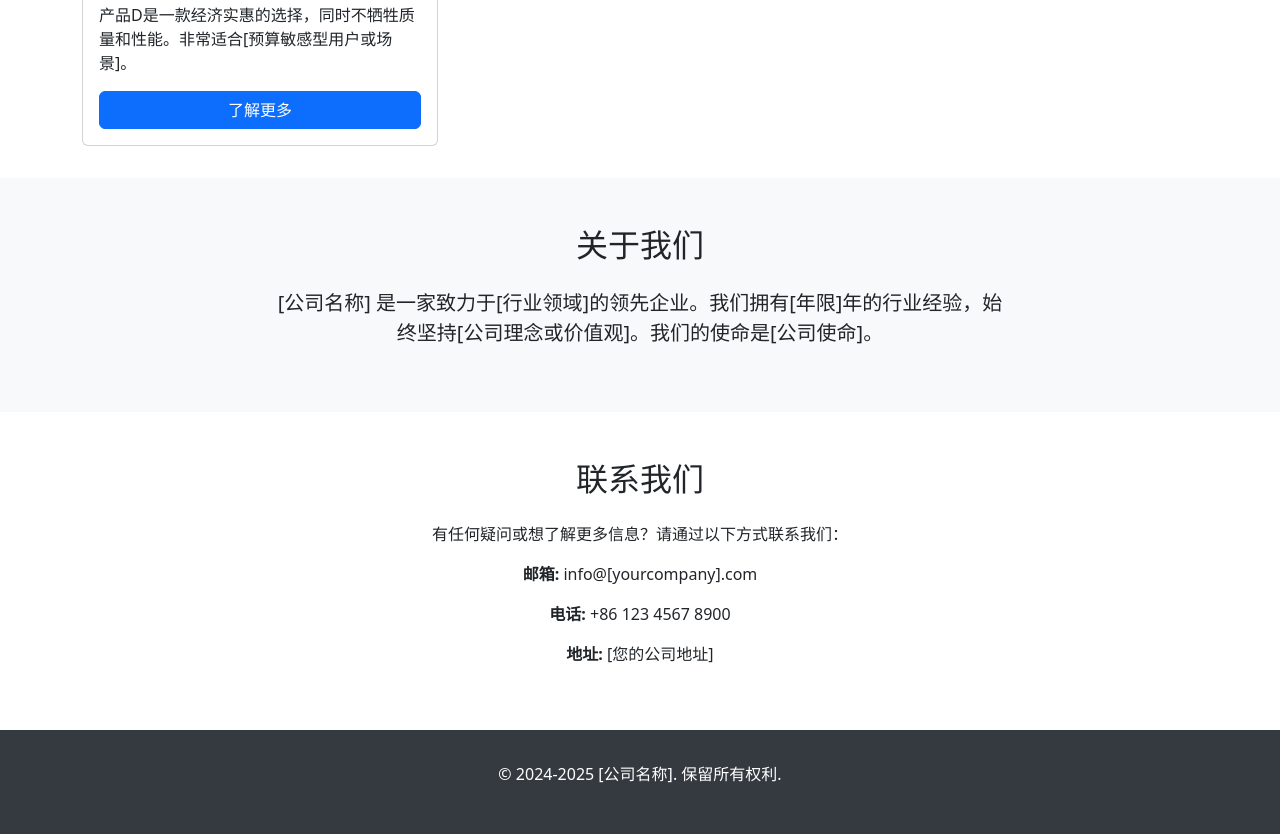
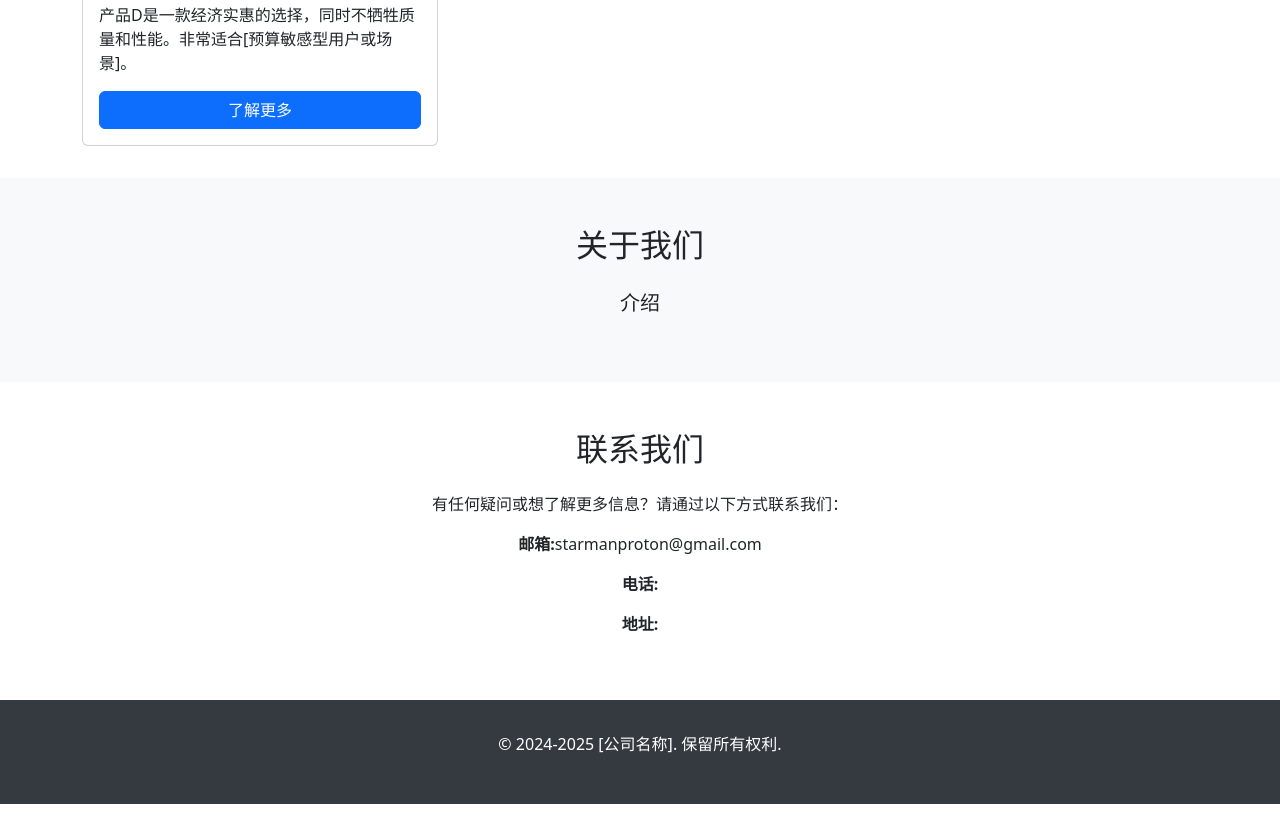
Before and after one commit to starmanGE/starmanproton, a plain HTML site: page index.html in a window 1280 px wide. Shown: the part 1094-1928 px from the top of the page. After the commit the page ends 1898 px from the top, so only its background shows below. Drawn offline with nearby package versions, Linux system fonts and the light colour scheme.

Commit message:
Update index.html

```diff
--- a/index.html
+++ b/index.html
@@ -4,7 +4,7 @@
 <head>
     <meta charset="UTF-8">
     <meta name="viewport" content="width=device-width, initial-scale=1.0">
-    <title>我们的产品 - [公司名称]</title>
+    <title>我们的产品</title>
     <link href="https://cdn.jsdelivr.net/npm/bootstrap@5.3.0-alpha1/dist/css/bootstrap.min.css" rel="stylesheet">
     <style>
         body {
@@ -42,7 +42,7 @@
 
     <nav class="navbar navbar-expand-lg navbar-dark bg-dark fixed-top">
         <div class="container">
-            <a class="navbar-brand" href="#">[公司Logo/名称]</a>
+            <a class="navbar-brand" href="#">产品介绍</a>
             <button class="navbar-toggler" type="button" data-bs-toggle="collapse" data-bs-target="#navbarNav"
                 aria-controls="navbarNav" aria-expanded="false" aria-label="Toggle navigation">
                 <span class="navbar-toggler-icon"></span>
@@ -128,7 +128,7 @@
             <h2 class="text-center mb-4">关于我们</h2>
             <div class="row">
                 <div class="col-md-8 mx-auto text-center">
-                    <p class="lead">[公司名称] 是一家致力于[行业领域]的领先企业。我们拥有[年限]年的行业经验，始终坚持[公司理念或价值观]。我们的使命是[公司使命]。</p>
+                    <p class="lead">介绍</p>
                 </div>
             </div>
         </div>
@@ -140,9 +140,9 @@
             <div class="row">
                 <div class="col-md-6 mx-auto text-center">
                     <p>有任何疑问或想了解更多信息？请通过以下方式联系我们：</p>
-                    <p><strong>邮箱:</strong> info@[yourcompany].com</p>
-                    <p><strong>电话:</strong> +86 123 4567 8900</p>
-                    <p><strong>地址:</strong> [您的公司地址]</p>
+                    <p><strong>邮箱:</strong>starmanproton@gmail.com </p>
+                    <p><strong>电话:</strong> </p>
+                    <p><strong>地址:</strong> </p>
                 </div>
             </div>
         </div>
```
